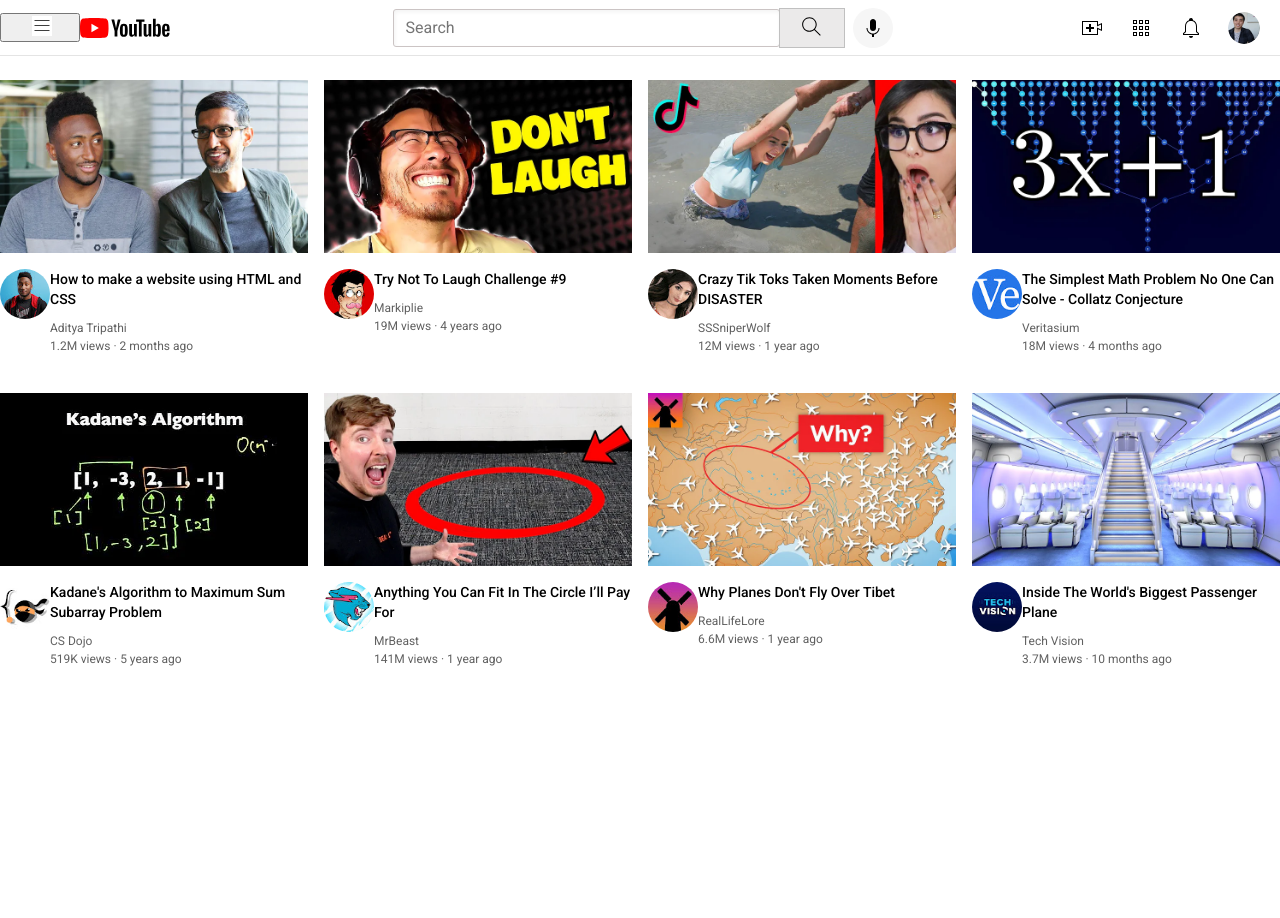
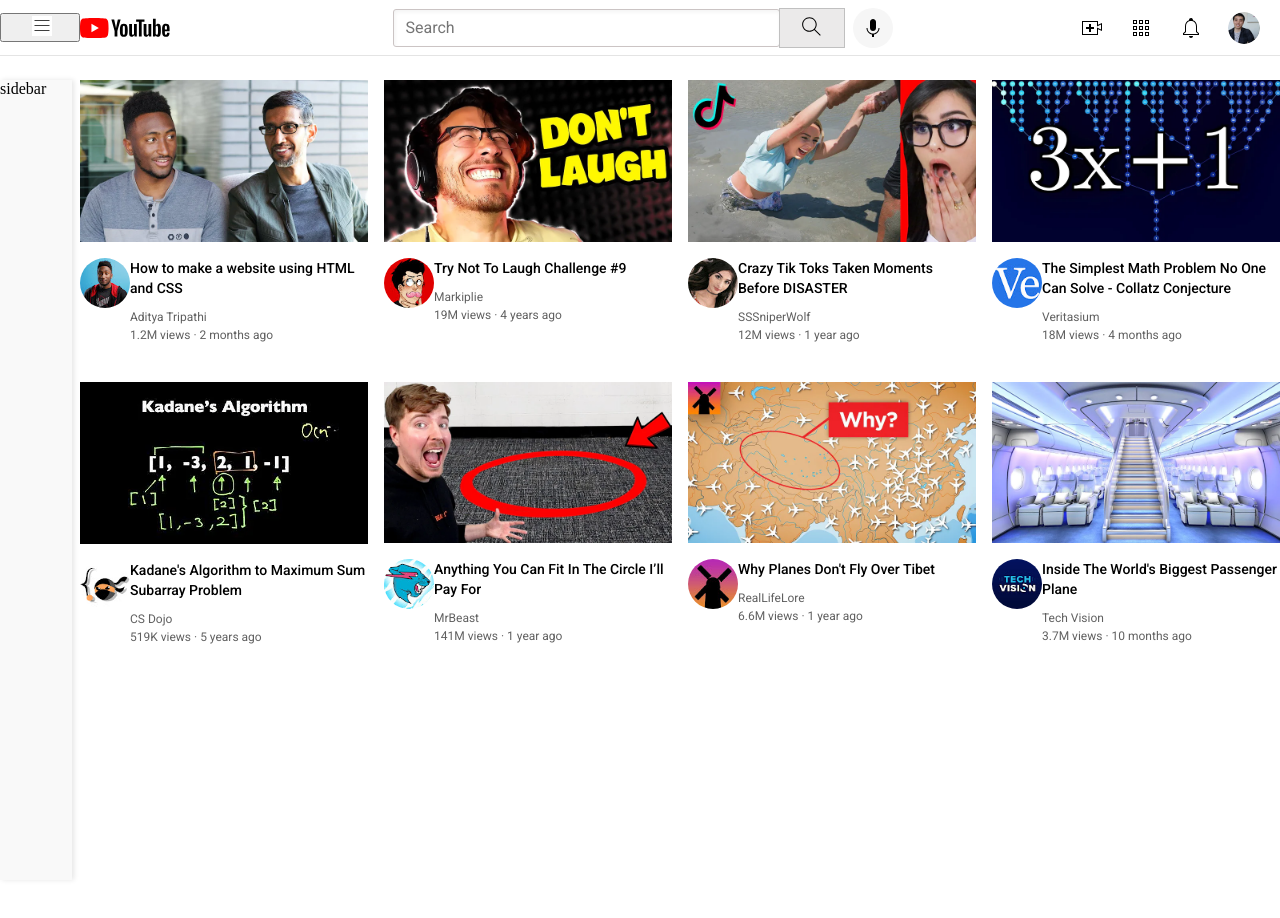
Before and after one commit to adityatripathics22/HTML-CSS, a plain HTML site: page Youtube_Clone/youtube.html in a window 1280 px wide. Shown: the top 918 px of the page. Drawn offline with Linux system fonts and the light colour scheme.

Commit message:
started with sidebar

```diff
--- a/Youtube_Clone/general.css
+++ b/Youtube_Clone/general.css
@@ -7,4 +7,5 @@ body{
     margin: 0;
     padding-top: 80px;
     height: 3000px;
+    padding-left: 80px;
 }
--- /dev/null
+++ b/Youtube_Clone/sidebar.css
@@ -0,0 +1,8 @@
+.sidebar{
+    position: fixed;
+    left: 0;
+    width: 72px;
+    height: 100%;
+    background-color: #f9f9f9;
+    box-shadow: 2px 0 5px rgba(0,0,0,0.1);
+}
--- a/Youtube_Clone/youtube.html
+++ b/Youtube_Clone/youtube.html
@@ -8,6 +8,7 @@
     <link rel="stylesheet" href="search.css">
     <link rel="stylesheet" href= "video.css">
     <link rel = "stylesheet" href= "general.css">
+    <link rel = "stylesheet" href= "sidebar.css">
 
 </head>
 <body>
@@ -34,6 +35,10 @@
             <img class="channel_pic" src="header_toolpics/my-channel.jpeg">
         </div>
 
+    </div>
+
+    <div class="sidebar">
+        sidebar
     </div>
 
     <div class="video_grid">
```
